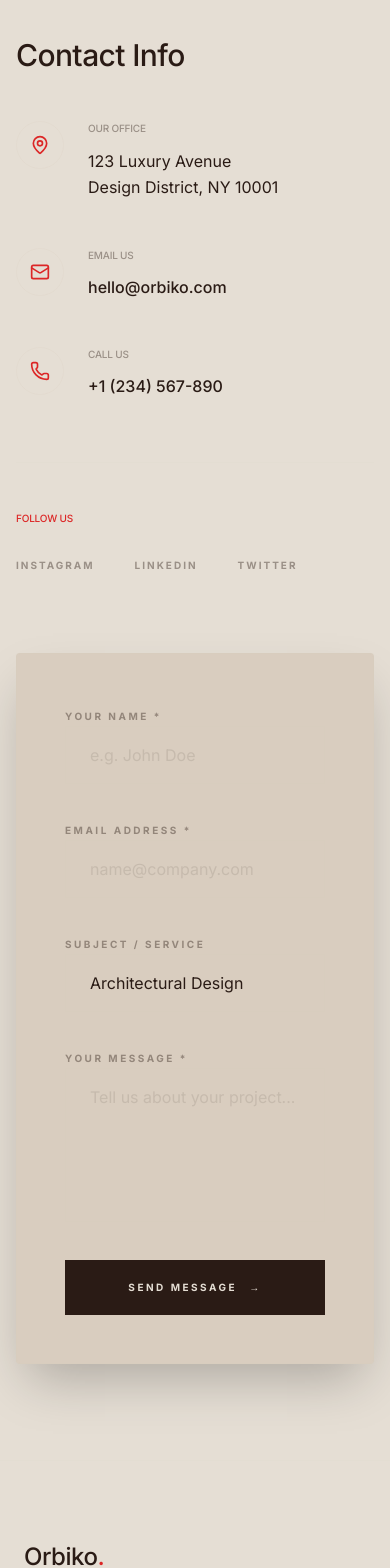
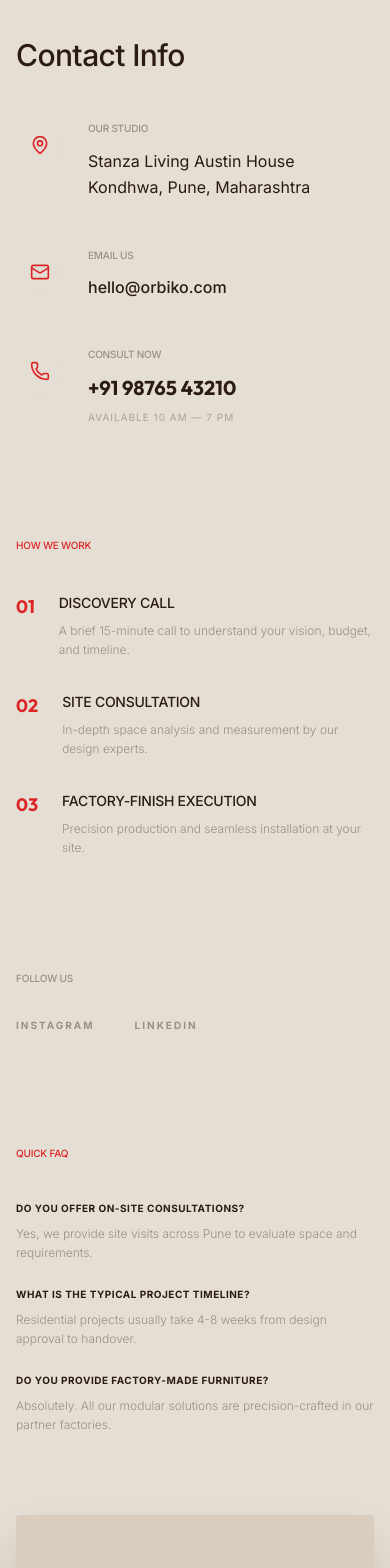
Before and after one commit to vinaychute2506-oss/orbiko-web, a Next.js app: page /contact in a window 390 px wide. Shown: the part 420-1988 px from the top of the page. Built offline with nearby package versions, Linux system fonts and the light colour scheme.

Commit message:
Update: Refined contact page with consultation info, phone number, and FAQ

```diff
--- a/app/contact/page.tsx
+++ b/app/contact/page.tsx
@@ -80,8 +80,8 @@ export default function ContactPage() {
                     <MapPin size={20} />
                   </div>
                   <div>
-                    <h4 className="text-[10px] uppercase tracking-widest text-foreground/40 mb-3 font-bold">Our Office</h4>
-                    <p className="text-foreground text-base leading-relaxed">123 Luxury Avenue<br />Design District, NY 10001</p>
+                    <h4 className="text-[10px] uppercase tracking-widest text-foreground/40 mb-3 font-bold">Our Studio</h4>
+                    <p className="text-foreground text-base leading-relaxed">Stanza Living Austin House<br />Kondhwa, Pune, Maharashtra</p>
                   </div>
                 </div>
 
@@ -102,21 +102,56 @@ export default function ContactPage() {
                     <Phone size={20} />
                   </div>
                   <div>
-                    <h4 className="text-[10px] uppercase tracking-widest text-foreground/40 mb-3 font-bold">Call Us</h4>
-                    <p className="text-foreground text-base font-medium">
-                      <a href="tel:+12345678900" className="hover:text-primary transition-colors">+1 (234) 567-890</a>
+                    <h4 className="text-[10px] uppercase tracking-widest text-foreground/40 mb-3 font-bold">Consult Now</h4>
+                    <p className="text-foreground text-xl font-heading font-bold">
+                      <a href="tel:+919876543210" className="hover:text-primary transition-colors">+91 98765 43210</a>
                     </p>
+                    <p className="text-[10px] text-foreground/30 uppercase tracking-widest mt-2">Available 10 AM — 7 PM</p>
                   </div>
                 </div>
               </div>
             </div>
 
             <div className="pt-12 border-t border-border/5">
-              <h4 className="text-[10px] uppercase tracking-widest text-primary mb-8 font-bold">Follow Us</h4>
+              <h4 className="text-[10px] uppercase tracking-widest text-primary mb-10 font-bold">How We Work</h4>
+              <div className="space-y-8">
+                {[
+                  { step: "01", title: "Discovery Call", desc: "A brief 15-minute call to understand your vision, budget, and timeline." },
+                  { step: "02", title: "Site Consultation", desc: "In-depth space analysis and measurement by our design experts." },
+                  { step: "03", title: "Factory-Finish Execution", desc: "Precision production and seamless installation at your site." },
+                ].map((item, idx) => (
+                  <div key={idx} className="flex gap-6">
+                    <span className="text-primary font-heading font-bold text-lg">{item.step}</span>
+                    <div>
+                      <h5 className="text-foreground text-sm font-bold uppercase tracking-widest mb-2">{item.title}</h5>
+                      <p className="text-foreground/40 text-xs leading-relaxed font-light">{item.desc}</p>
+                    </div>
+                  </div>
+                ))}
+              </div>
+            </div>
+
+            <div className="pt-12 border-t border-border/5">
+              <h4 className="text-[10px] uppercase tracking-widest text-foreground/40 mb-8 font-bold">Follow Us</h4>
               <div className="flex gap-10 text-[10px] font-bold tracking-[0.2em] text-foreground/40">
                 <a href="#" className="hover:text-foreground transition-colors uppercase">Instagram</a>
                 <a href="#" className="hover:text-foreground transition-colors uppercase">LinkedIn</a>
-                <a href="#" className="hover:text-foreground transition-colors uppercase">Twitter</a>
+              </div>
+            </div>
+
+            <div className="pt-12 border-t border-border/5">
+              <h4 className="text-[10px] uppercase tracking-widest text-primary mb-10 font-bold">Quick FAQ</h4>
+              <div className="space-y-6">
+                {[
+                  { q: "Do you offer on-site consultations?", a: "Yes, we provide site visits across Pune to evaluate space and requirements." },
+                  { q: "What is the typical project timeline?", a: "Residential projects usually take 4-8 weeks from design approval to handover." },
+                  { q: "Do you provide factory-made furniture?", a: "Absolutely. All our modular solutions are precision-crafted in our partner factories." },
+                ].map((faq, idx) => (
+                  <div key={idx} className="space-y-2">
+                    <p className="text-foreground text-[10px] font-bold uppercase tracking-wider">{faq.q}</p>
+                    <p className="text-foreground/40 text-xs font-light leading-relaxed">{faq.a}</p>
+                  </div>
+                ))}
               </div>
             </div>
           </div>
--- a/components/Footer.tsx
+++ b/components/Footer.tsx
@@ -38,16 +38,16 @@ export function Footer() {
         {/* ── Contact ── */}
         <div className="space-y-8">
           <p className="text-[10px] tracking-[0.4em] text-primary/60 font-bold uppercase">
-            Contact
+            Consult Now
           </p>
           <div className="space-y-4">
             <p className="text-foreground/60 text-sm font-light">
-              Pune, India
+              Kondhwa, Pune, India
             </p>
             <p className="text-foreground/60 text-sm font-medium">
               <a href="mailto:hello@orbiko.com" className="hover:text-primary transition-colors duration-300">hello@orbiko.com</a>
             </p>
-            <p className="text-foreground/60 text-sm font-medium">
+            <p className="text-foreground text-lg font-heading font-bold">
               <a href="tel:+919876543210" className="hover:text-primary transition-colors duration-300">+91 98765 43210</a>
             </p>
           </div>
```
